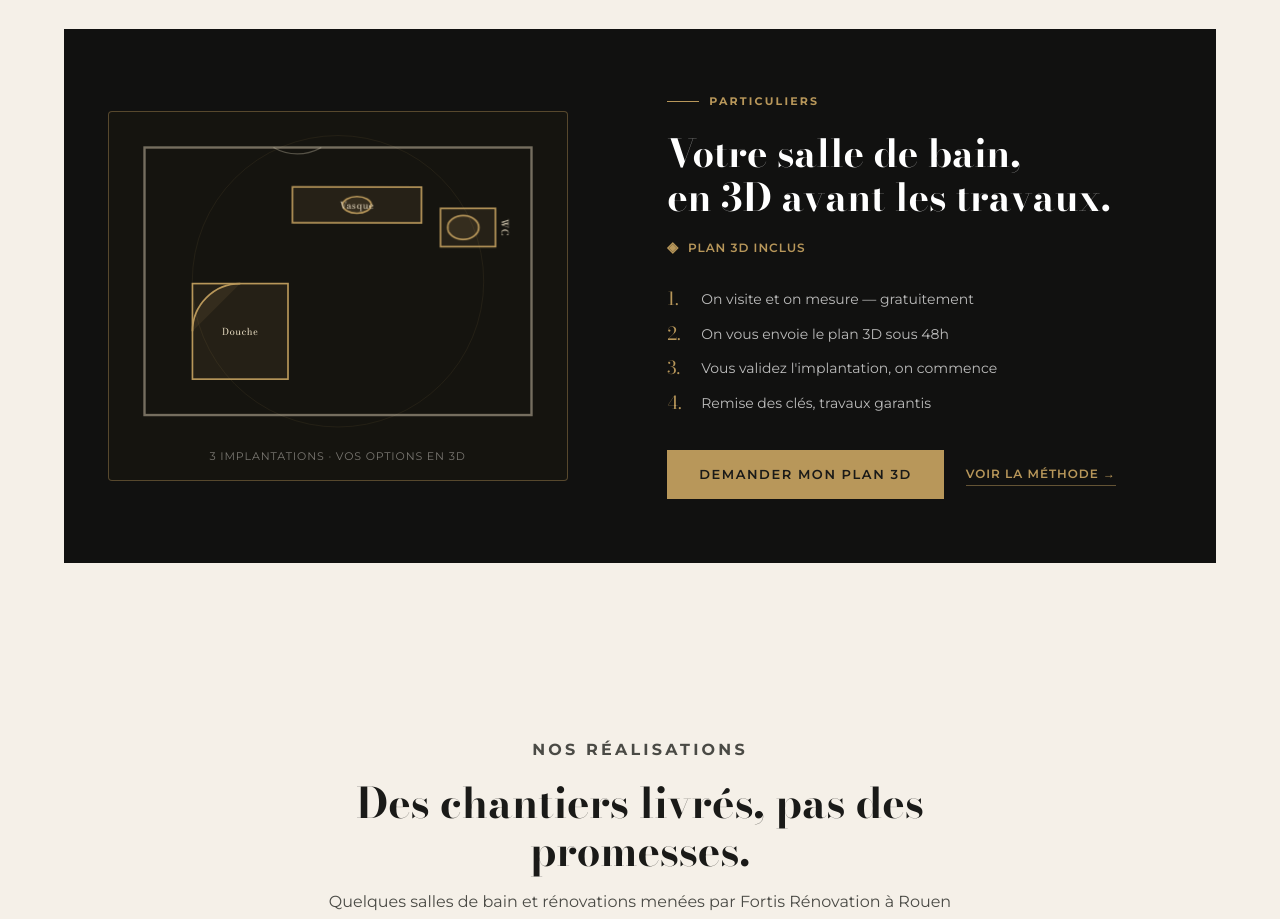
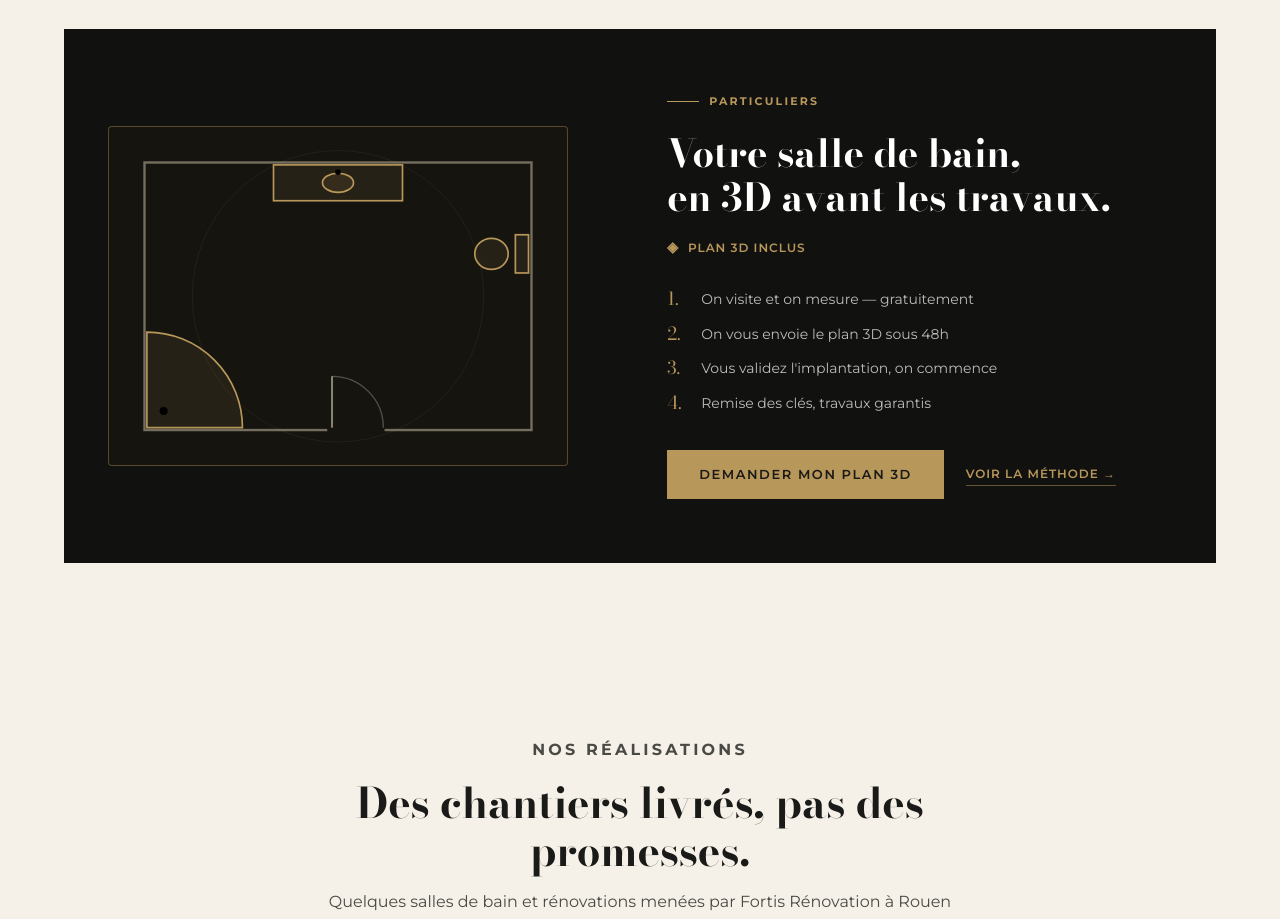
Before and after one commit to mbiville-hash/fortisrenovation, a Next.js app: page / in a window 1280 px wide. Shown: the part 2280-3199 px from the top of the page. Built offline with nearby package versions, Linux system fonts and the light colour scheme.

Commit message:
fix: plan 3D - cadence 2s, implantations realistes (douche d'angle, WC oriente) + porte

```diff
--- a/components/PartB.tsx
+++ b/components/PartB.tsx
@@ -4,9 +4,9 @@ import Link from 'next/link'
 import { useEffect, useState } from 'react'
 
 const LAYOUTS = [
-  { douche: [92, 96, 0], vasque: [254, 72, 0], wc: [96, 198, 0] },
-  { douche: [266, 100, 0], vasque: [92, 150, 90], wc: [264, 200, 0] },
-  { douche: [98, 172, 0], vasque: [196, 66, 0], wc: [296, 92, 90] },
+  { douche: [60, 60, 0], vasque: [250, 35, 0], wc: [80, 217, 180] },
+  { douche: [300, 60, 90], vasque: [35, 150, 90], wc: [317, 200, 90] },
+  { douche: [60, 200, 270], vasque: [180, 35, 0], wc: [317, 95, 90] },
 ] as const
 
 export default function PartB() {
@@ -29,10 +29,8 @@ export default function PartB() {
         .part-planwrap { display: flex; align-items: center; justify-content: center; padding: 40px; }
         .part-plan { position: relative; width: 100%; max-width: 460px; background: #15140f; border: 1px solid rgba(184,151,90,0.4); border-radius: 4px; padding: 14px; }
         .part-plan svg { display: block; width: 100%; height: auto; }
-        .pc { transition: transform 1.05s cubic-bezier(.55,.15,.1,1); transform-box: fill-box; transform-origin: center; }
+        .pc { transition: transform 0.9s cubic-bezier(.55,.15,.1,1); transform-box: fill-box; transform-origin: center; }
         .pc rect, .pc path, .pc ellipse { fill: rgba(184,151,90,0.10); stroke: var(--gold); stroke-width: 1.4; }
-        .pc text { fill: #e8dcc2; font-size: 8px; font-family: 'Bodoni Moda', serif; letter-spacing: .04em; }
-        .part-plan-cap { text-align: center; font-size: 11px; letter-spacing: .08em; text-transform: uppercase; color: rgba(245,240,232,0.45); margin-top: 12px; }
         @media (prefers-reduced-motion: reduce) { .pc { transition: none; } }
 
         .part-copy { padding: 64px 56px; display: flex; flex-direction: column; justify-content: center; }
@@ -60,24 +58,23 @@ export default function PartB() {
                 <svg viewBox="0 0 360 260" role="img" aria-label="Plan de salle de bain : trois implantations possibles, les meubles se replacent automatiquement">
                   <circle cx="180" cy="130" r="122" fill="none" stroke="var(--gold)" strokeWidth="0.5" opacity="0.16" />
                   <rect x="18" y="18" width="324" height="224" fill="none" stroke="rgba(232,220,194,0.45)" strokeWidth="2" />
-                  <path d="M126 18 A40 40 0 0 0 166 18" fill="none" stroke="rgba(232,220,194,0.3)" strokeWidth="1.2" />
+                  <rect x="171" y="236" width="48" height="8" fill="#15140f" />
+                  <line x1="175" y1="240" x2="175" y2="197" stroke="rgba(232,220,194,0.55)" strokeWidth="1.7" />
+                  <path d="M175 197 A43 43 0 0 1 218 240" fill="none" stroke="rgba(232,220,194,0.3)" strokeWidth="1.1" />
                   <g className="pc" style={tf(L.douche)}>
-                    <rect x="-40" y="-40" width="80" height="80" />
-                    <path d="M-40 0 A40 40 0 0 1 0 -40" fill="none" />
-                    <text x="0" y="3" textAnchor="middle">Douche</text>
+                    <path d="M-40 -40 L40 -40 A80 80 0 0 1 -40 40 Z" />
+                    <circle cx="-26" cy="-26" r="3.4" />
                   </g>
                   <g className="pc" style={tf(L.vasque)}>
                     <rect x="-54" y="-15" width="108" height="30" />
-                    <ellipse cx="0" cy="0" rx="12" ry="7" />
-                    <text x="0" y="3" textAnchor="middle">Vasque</text>
+                    <ellipse cx="0" cy="0" rx="13" ry="8" />
+                    <circle cx="0" cy="-9" r="2.4" />
                   </g>
                   <g className="pc" style={tf(L.wc)}>
-                    <rect x="-16" y="-23" width="32" height="46" />
-                    <ellipse cx="0" cy="4" rx="10" ry="13" />
-                    <text x="0" y="-28" textAnchor="middle">WC</text>
+                    <rect x="-16" y="-23" width="32" height="11" />
+                    <ellipse cx="0" cy="8" rx="13" ry="14" />
                   </g>
                 </svg>
-                <p className="part-plan-cap">3 implantations · vos options en 3D</p>
               </div>
             </div>
 
```
